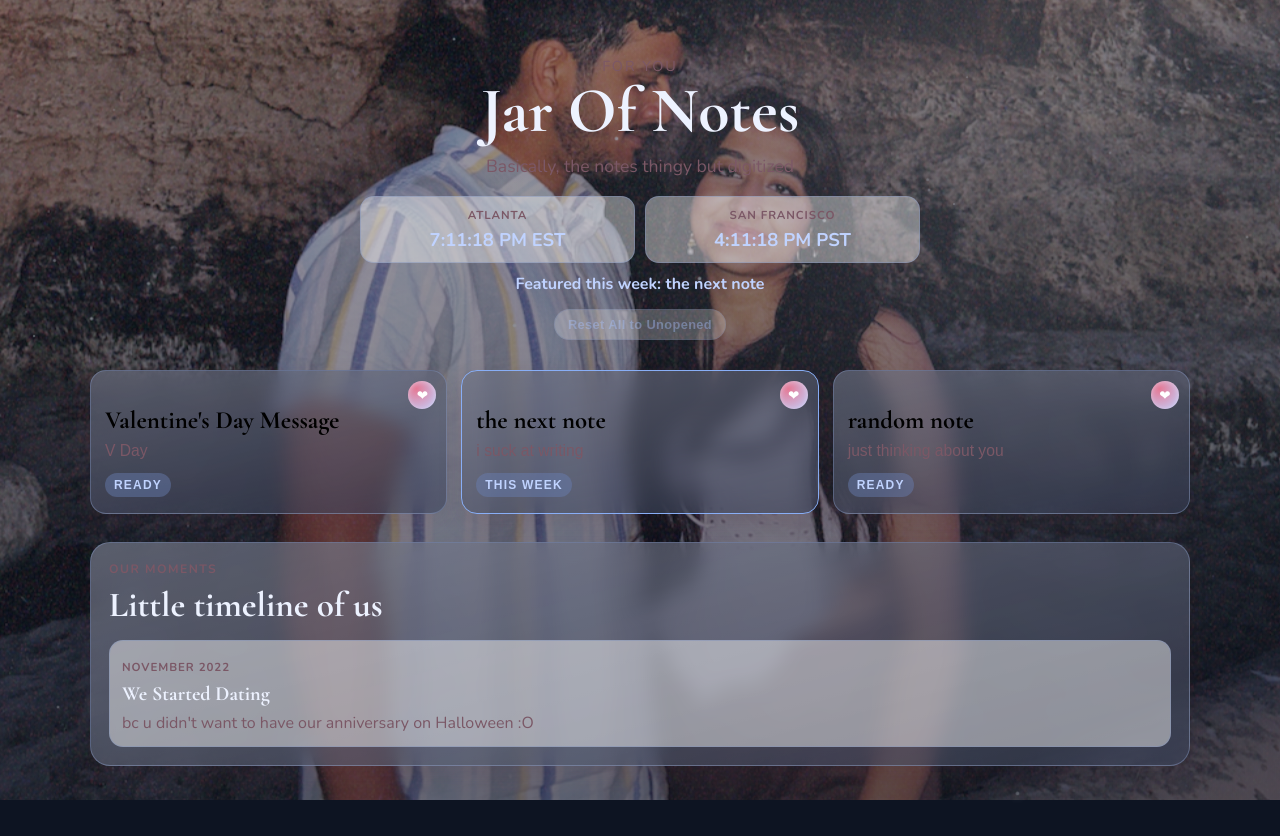
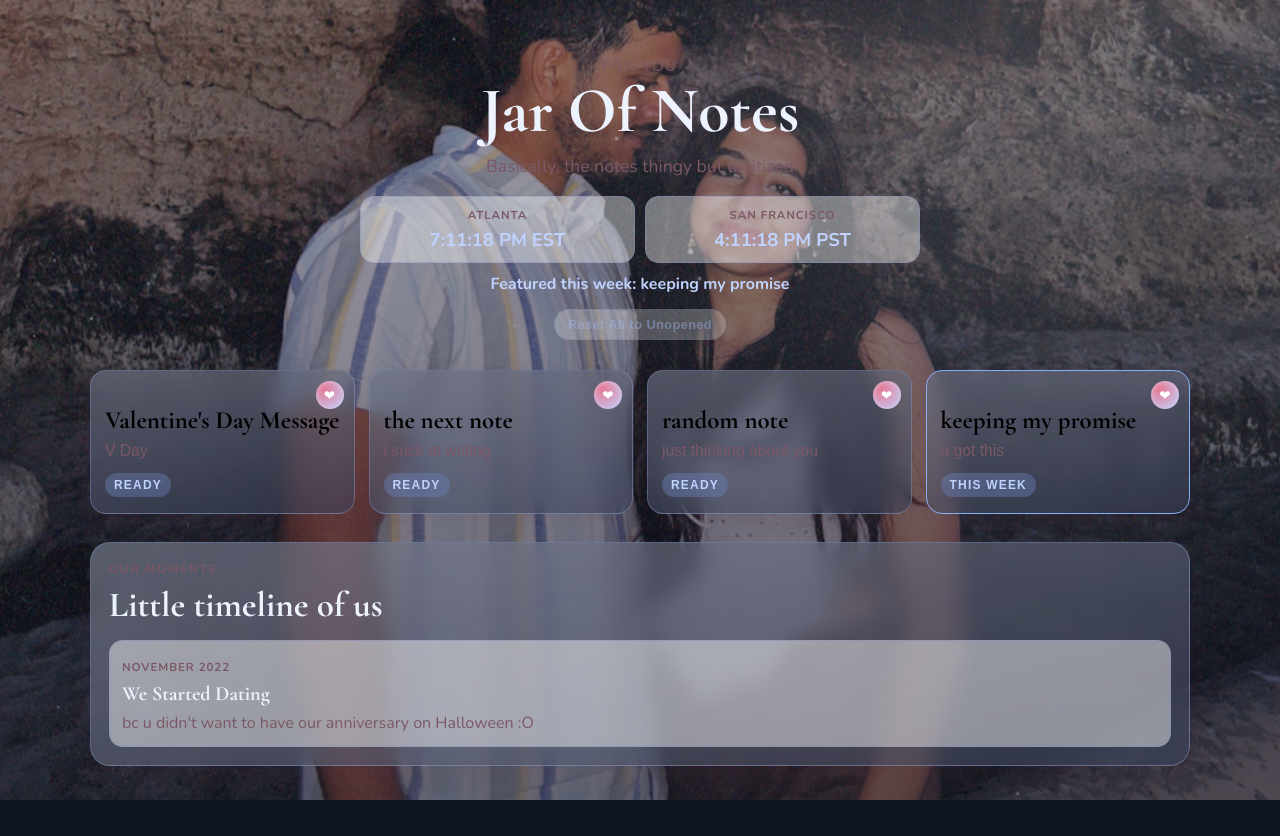
Before and after one commit to Kardee12/JarOfNotes, a React (Vite) app: page / in a window 1280 px wide. Built offline with nearby package versions, Linux system fonts and the light colour scheme.

Commit message:
Update letters.js

```diff
--- a/src/data/letters.js
+++ b/src/data/letters.js
@@ -43,6 +43,24 @@ Happy Valentine's Day Simtard. I love you.
 
   Anyways lw I’m yapping but yeah — I miss you, I appreciate you a lot, and I love you :)
   `
+},
+{
+  id: "keeping-my-promise",
+  title: "keeping my promise",
+  preview: "u got this",
+  note: `
+  Hi Sim. I told you I’d write you notes so here I am.
+
+  This one ain’t long bc I’m tired of looking at a screen rn, but I still wanted to write something.
+
+  I know you’ve been a bit anxious lately, but I hope you know you’re genuinely doing really well. Like even when you don’t feel it, I see it.
+
+  You handle a lot and you still keep going, and that’s something I really respect about you.
+
+  Also just in general — you’re smart, you’re capable, and you figure things out even when it feels messy.
+
+  I’m always here for you btw, no matter what :)
+  `
 }
 ];
 
```
